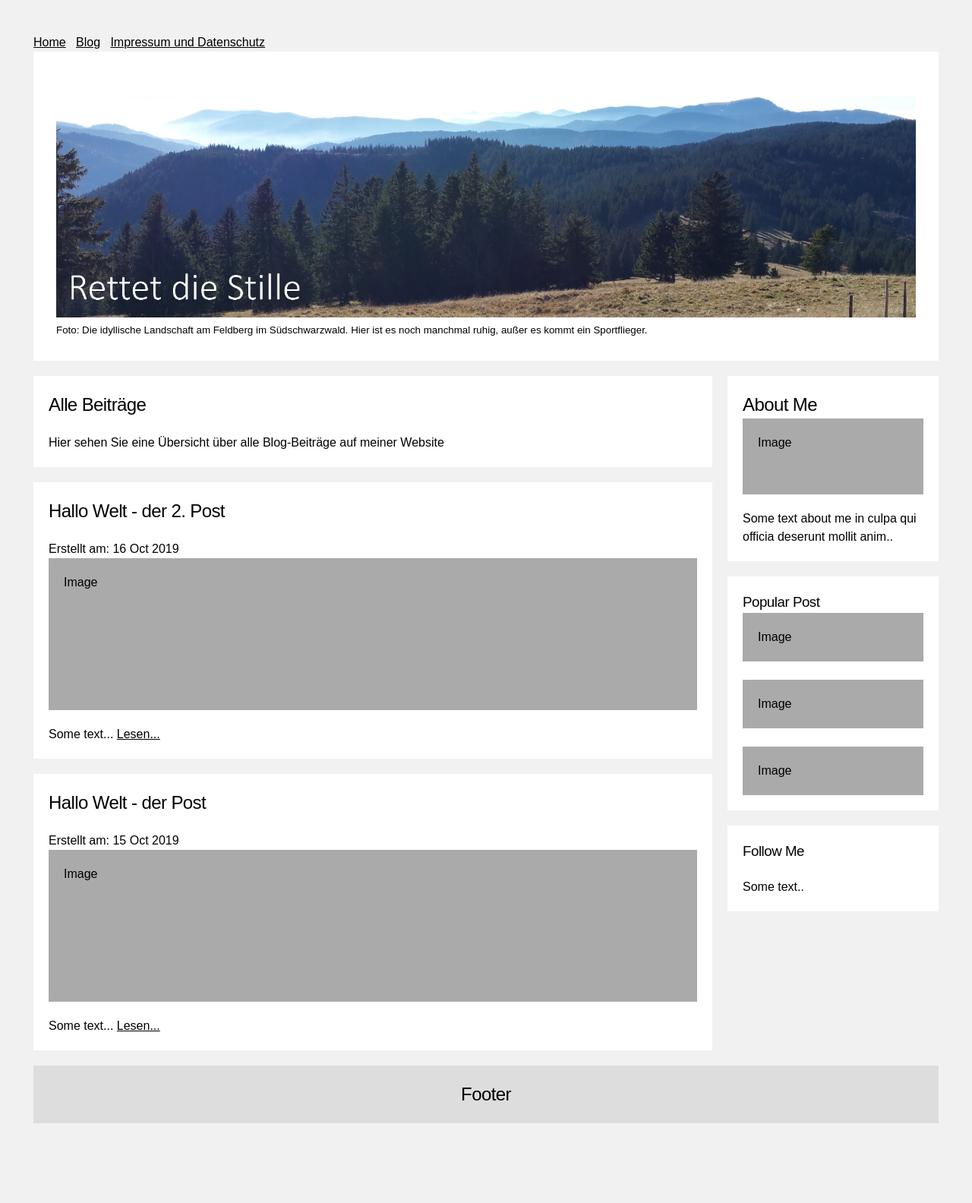
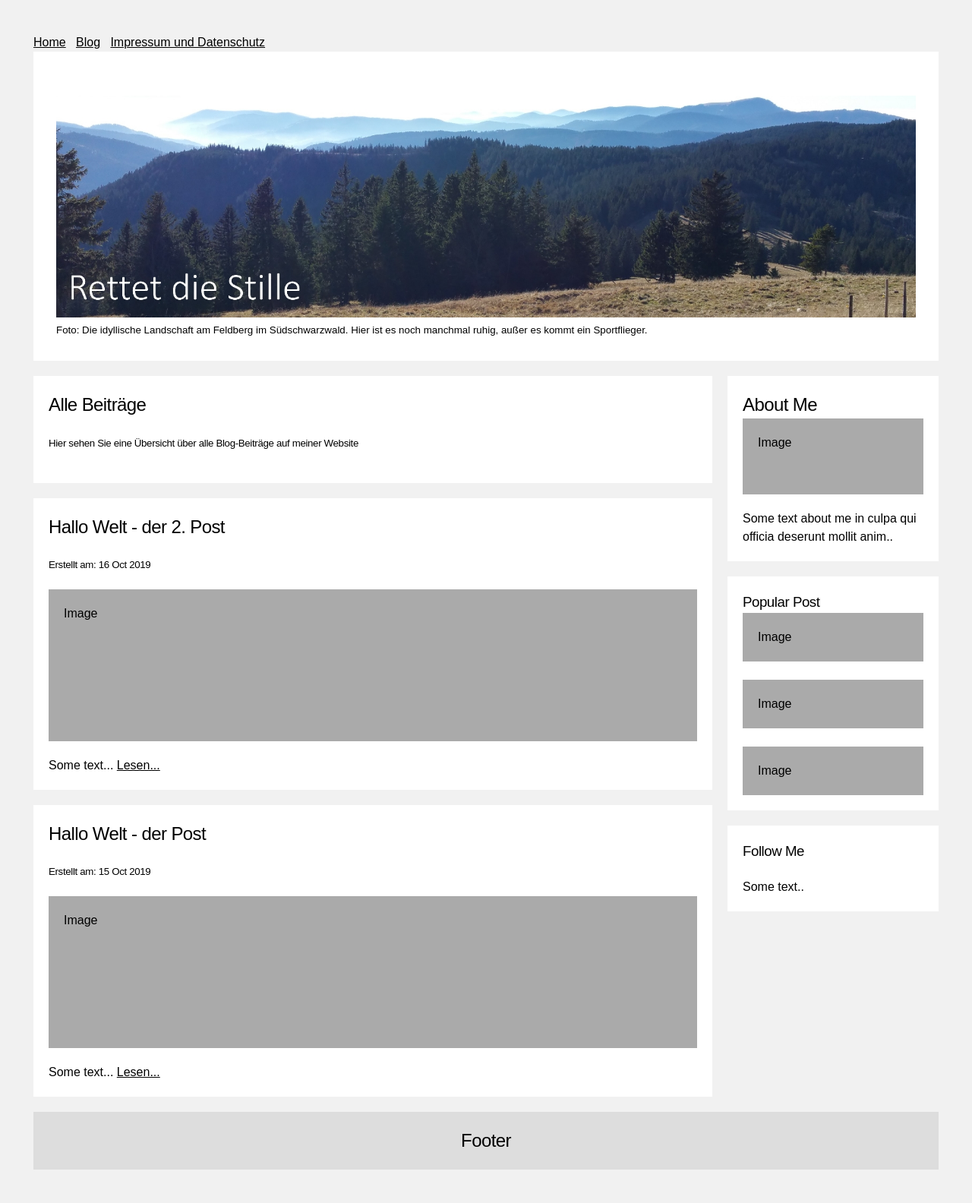
Before and after one commit to rettet-die-stille/rettet-die-stille.github.io, a Jekyll site: the page built from blog.md, in a window 1280 px wide. Shown: the whole page at 76% size. Built offline with Jekyll 4.4.1, drawn with Linux system fonts in a browser that asks for light colours; before the commit the page ends 1523 px from its top, so only the background shows below that.

```diff
--- a/blog.md
+++ b/blog.md
@@ -5,7 +5,7 @@ title: Blog
 
 <div class="card">
   <h2>Alle Beiträge</h2>
-  <p>Hier sehen Sie eine Übersicht über alle Blog-Beiträge auf meiner Website</p>
+  <h5>Hier sehen Sie eine Übersicht über alle Blog-Beiträge auf meiner Website</h5>
 </div>
 
 {% for post in site.posts %}
@@ -13,7 +13,7 @@ title: Blog
 <div class="card">
 
   <h2>{{ post.title }}</h2>
-  <p>Erstellt am: <span>{{ post.date | date_to_string }}</span></p>
+  <h5>Erstellt am: <span>{{ post.date | date_to_string }}</span></h5>
   <div class="fakeimg" style="height:200px;">Image</div>
   <p>Some text...  <a href="{{ post.url }}" title="{{ post.title }}">Lesen...</a></p>
   </div>
```
